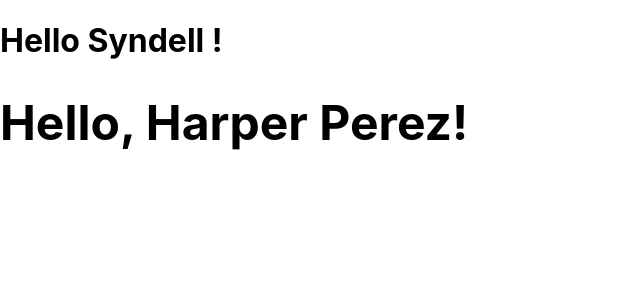
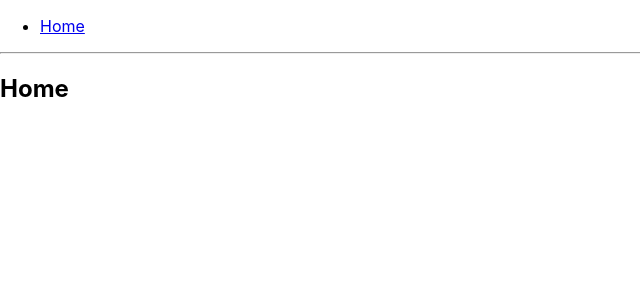
Before and after one commit to syndelldev/Syndell, a React (Create React App) app: page / in a window 1280 px wide. Shown: the top 300 px of the page, without its empty margins (0-640 px from the left). Built offline with nearby package versions, Linux system fonts and the light colour scheme.

Commit message:
Connect page - APP changes

```diff
--- a/package.json
+++ b/package.json
@@ -8,6 +8,7 @@
     "@testing-library/user-event": "^13.5.0",
     "react": "^18.2.0",
     "react-dom": "^18.2.0",
+    "react-router-dom": "^6.4.3",
     "react-scripts": "5.0.1",
     "web-vitals": "^2.1.4"
   },
--- a/src/App.js
+++ b/src/App.js
@@ -1,25 +1,50 @@
-import logo from './logo.svg';
-import './App.css';
+import React, { Component } from 'react';
+import { BrowserRouter as Router, Routes, Link, Route } from 'react-router-dom';
+import Home from './home';
 
-function App() {
-  return (
-    <div className="App">
-      <header className="App-header">
-        <img src={logo} className="App-logo" alt="logo" />
-        <p>
-          Edit <code>src/App.js</code> and save to reload.
-        </p>
-        <a
-          className="App-link"
-          href="https://reactjs.org"
-          target="_blank"
-          rel="noopener noreferrer"
-        >
-          Learn React
-        </a>
-      </header>
-    </div>
-  );
+class App extends Component {
+  render() {
+    return (
+    <Router>
+        <div>
+            <nav className="navbar navbar-expand-lg navbar-light bg-light">
+              <ul className="navbar-nav mr-auto">
+                <li><Link to={'/'} className="nav-link">Home</Link></li>
+              </ul>
+            </nav>
+
+            <hr />
+          <Routes>
+            <Route path='/' element={<Home/>} />
+          </Routes>
+
+        </div>
+      </Router>
+    );
+  }
 }
 
 export default App;
+
+// function App() {
+//   return (
+//     <div className="App">
+//       <header className="App-header">
+//         <img src={logo} className="App-logo" alt="logo" />
+//         <p>
+//           Edit <code>src/App.js</code> and save to reload.
+//         </p>
+//         <a
+//           className="App-link"
+//           href="https://reactjs.org"
+//           target="_blank"
+//           rel="noopener noreferrer"
+//         >
+//           Learn React
+//         </a>
+//       </header>
+//     </div>
+//   );
+// }
+
+// export default App;
--- a/src/demo.js
+++ /dev/null
@@ -1,7 +0,0 @@
-function Demo(){
-    return(
-        <h1>Hello Syndell !</h1>
-    );
-}
-
-export default Demo;
--- /dev/null
+++ b/src/home.js
@@ -0,0 +1,13 @@
+import React, { Component } from 'react';
+
+class Home extends Component {
+  render() {
+    return (
+        <div>
+          <h2>Home</h2>
+        </div>
+    );
+  }
+}
+
+export default Home;
--- a/src/index.js
+++ b/src/index.js
@@ -1,28 +1,17 @@
 import React from 'react';
 import ReactDOM from 'react-dom';
 import './index.css';
-import Demo from './demo';
-
-function formatName(user) {
-  return user.firstName + ' ' + user.lastName;
-}
-
-const user = {
-  firstName: 'Harper',
-  lastName: 'Perez'
-};
-
-const element = (
-  <h1>
-    Hello, {formatName(user)}!
-  </h1>
-);
+import App from './App';
+// import reportWebVitals from './reportWebVitals';
 
 const root = ReactDOM.createRoot(document.getElementById('root'));
 root.render(
-  <>
-    <Demo />
-<h2>{element}</h2>
-    </>
+  <React.StrictMode>
+    <App />
+  </React.StrictMode>
+);
 
-);
+// // If you want to start measuring performance in your app, pass a function
+// // to log results (for example: reportWebVitals(console.log))
+// // or send to an analytics endpoint. Learn more: https://bit.ly/CRA-vitals
+// reportWebVitals();
```
Also changed, not shown: 1 other file (tests, documents, lock files or other folders).
